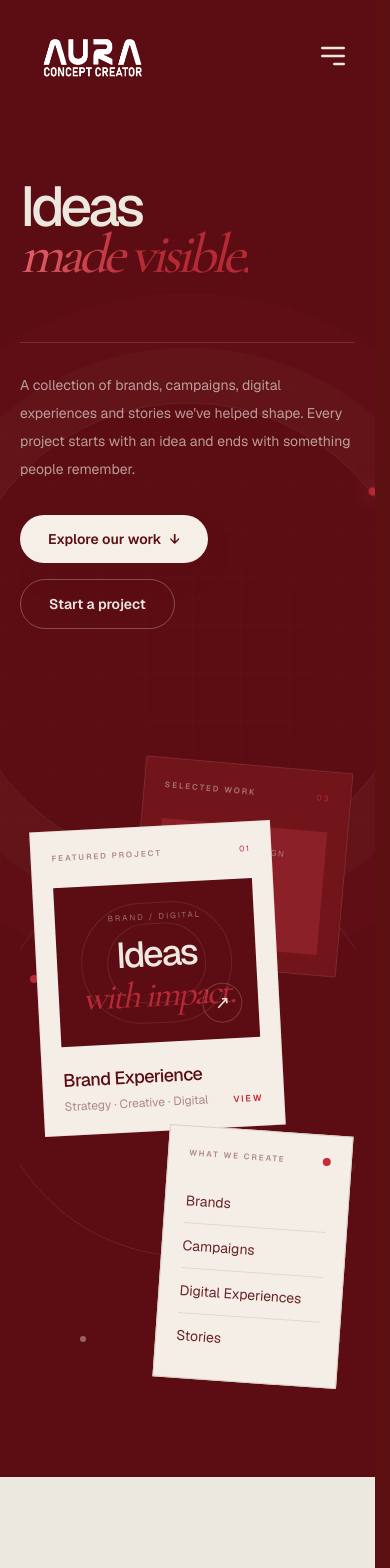
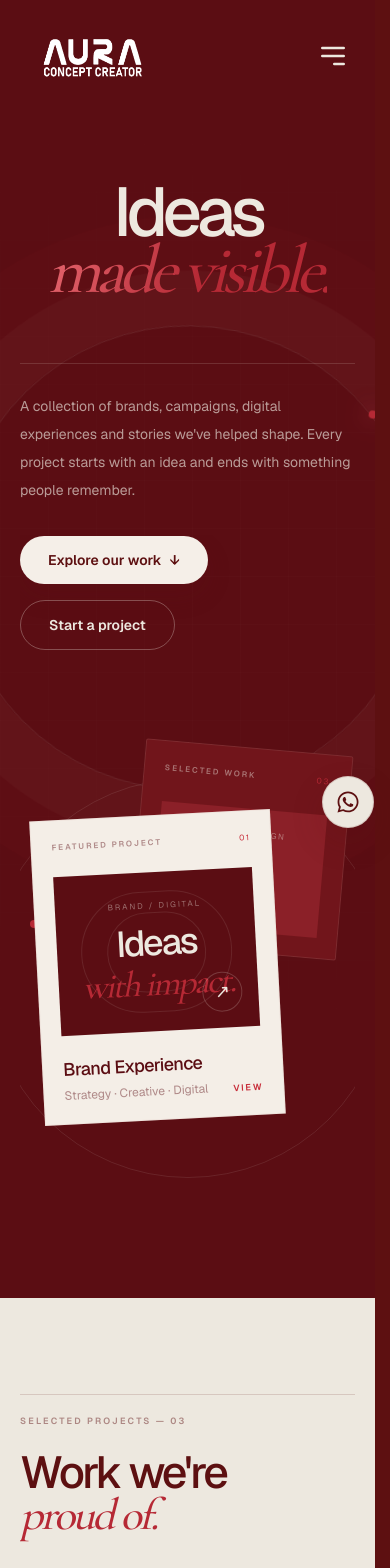
Before and after one commit to RafiaZeeshan14/AuraConceptCreator, a Next.js app: page /portfolio in a window 390 px wide. Shown: the top 1568 px of the page. Built offline with nearby package versions, Linux system fonts and the light colour scheme; what lightswind would draw is missing.

Commit message:
hero section responsiveness added

```diff
--- a/src/app/globals.css
+++ b/src/app/globals.css
@@ -229,6 +229,9 @@ a {
 }
 
 .intro-loader__wordmark {
+  /* Base width for the widest glyph; each letter scales this by its own canvas
+     ratio so every letter shares one scale and optical size. */
+  --letter-w: clamp(54px, 6.5vw, 70px);
   display: flex;
   height: clamp(68px, 8vw, 86px);
   align-items: center;
@@ -238,7 +241,6 @@ a {
 
 .intro-loader__letter {
   display: grid;
-  width: clamp(54px, 6.5vw, 70px);
   height: 100%;
   place-items: center;
   opacity: 0;
@@ -459,11 +461,8 @@ a {
 
   .intro-loader__wordmark {
     height: 52px;
+    --letter-w: 44px;
     gap: 6px;
-  }
-
-  .intro-loader__letter {
-    width: 44px;
   }
 
   .intro-loader__concept {
--- a/src/app/layout.tsx
+++ b/src/app/layout.tsx
@@ -2,6 +2,7 @@ import type { Metadata } from "next";
 import { Cormorant_Garamond, Geist } from "next/font/google";
 
 import { IntroLoader } from "@/components/intro-loader";
+import { WhatsAppButton } from "@/components/whatsapp-button";
 
 import "./globals.css";
 
@@ -39,6 +40,7 @@ export default function RootLayout({
       <body className="flex min-h-full flex-col">
         <IntroLoader />
         {children}
+        <WhatsAppButton />
       </body>
     </html>
   );
--- a/src/components/effects/portfolio-hero-card-stack.tsx
+++ b/src/components/effects/portfolio-hero-card-stack.tsx
@@ -24,7 +24,7 @@ function HeroCardHeader({ label, labelClassName, meta }: HeroCardHeaderProps) {
  */
 export function PortfolioHeroCardStack() {
   return (
-    <div className="about-page-reveal about-delay-3 relative mx-auto h-[680px] w-full max-w-[620px] sm:h-[720px]">
+    <div className="about-page-reveal about-delay-3 relative mx-auto h-[480px] w-full max-w-[620px] sm:h-[720px]">
       {/* Background orbit */}
       <div
         aria-hidden="true"
@@ -32,7 +32,7 @@ export function PortfolioHeroCardStack() {
       />
 
       {/* CARD 01 — BACK */}
-      <div className="absolute right-[3%] top-[7%] w-[62%] rotate-[5deg] rounded-[2px] border border-cream/10 bg-[#71151b] p-5 sm:p-6">
+      <div className="absolute right-[3%] top-[2%] w-[62%] rotate-[5deg] rounded-[2px] border border-cream/10 bg-[#71151b] p-5 sm:top-[7%] sm:p-6">
         <HeroCardHeader
           label="Selected Work"
           labelClassName="text-cream/45"
@@ -55,7 +55,7 @@ export function PortfolioHeroCardStack() {
       </div>
 
       {/* CARD 02 — MAIN */}
-      <div className="absolute left-[5%] top-[16%] z-20 w-[72%] -rotate-[3deg] border border-[#d9b9b3]/20 bg-[#f4eee7] p-5 text-[#5b0d13] sm:p-7">
+      <div className="absolute left-[5%] top-[16%] z-20 w-[72%] -rotate-[3deg] border border-[#d9b9b3]/20 bg-[#f4eee7] p-5 text-[#5b0d13] sm:top-[16%] sm:p-7">
         <HeroCardHeader
           label="Featured Project"
           labelClassName="text-[#5b0d13]/45"
@@ -104,8 +104,8 @@ export function PortfolioHeroCardStack() {
         </div>
       </div>
 
-      {/* CARD 03 — FRONT / WHAT WE CREATE */}
-      <div className="absolute bottom-[2%] right-[3%] z-30 w-[55%] rotate-[4deg] border border-[#d9cfc6] bg-[#f4eee7] p-5 text-[#5b0d13] sm:p-6">
+      {/* CARD 03 — FRONT / WHAT WE CREATE (tablet and up only) */}
+      <div className="absolute bottom-[2%] right-[3%] z-30 hidden w-[55%] rotate-[4deg] border border-[#d9cfc6] bg-[#f4eee7] p-5 text-[#5b0d13] sm:block sm:p-6">
         <HeroCardHeader
           label="What we create"
           labelClassName="text-[#5b0d13]/45"
@@ -135,7 +135,7 @@ export function PortfolioHeroCardStack() {
       />
       <span
         aria-hidden="true"
-        className="absolute bottom-[8%] left-[18%] size-1.5 rounded-full bg-cream/40"
+        className="absolute bottom-[8%] left-[18%] hidden size-1.5 rounded-full bg-cream/40 sm:block"
       />
     </div>
   );
--- a/src/components/intro-loader.tsx
+++ b/src/components/intro-loader.tsx
@@ -2,13 +2,25 @@
 
 import Image from "next/image";
 import { useIntroPhase } from "@/components/effects";
+
+/**
+ * Each glyph is its own PNG, and the letter shapes are not the same width: the
+ * `A` sits on a square canvas while `U`/`R` sit on narrower ones. Since the
+ * letter box is width-constrained, a uniform box would scale the `A` down and
+ * the wordmark would read uneven. `ratio` is each canvas width relative to the
+ * widest one, so every glyph ends up on an identical scale.
+ */
+const LETTER_REFERENCE_WIDTH = 365;
 
 const logoLetters = [
   { src: "/loader-a.png", alt: "A", width: 365, height: 365 },
   { src: "/loader-u.png", alt: "U", width: 309, height: 361 },
   { src: "/loader-r.png", alt: "R", width: 309, height: 365 },
   { src: "/loader-a.png", alt: "A", width: 365, height: 365 },
-];
+].map((letter) => ({
+  ...letter,
+  ratio: letter.width / LETTER_REFERENCE_WIDTH,
+}));
 
 export function IntroLoader() {
   const { phase, closeIntro, isVisible } = useIntroPhase();
@@ -28,7 +40,7 @@ export function IntroLoader() {
       </div>
 
       <div aria-hidden="true" className="intro-loader__topline">
-        <span>Independent creative studio</span>
+        <span>Independent creative agency</span>
         <span>Est. 2025&nbsp;&nbsp;·&nbsp;&nbsp;Worldwide</span>
       </div>
 
@@ -46,7 +58,11 @@ export function IntroLoader() {
 
         <div className="intro-loader__wordmark" aria-hidden="true">
           {logoLetters.map((letter, index) => (
-            <span className="intro-loader__letter" key={`${letter.alt}-${index}`}>
+            <span
+              className="intro-loader__letter"
+              key={`${letter.alt}-${index}`}
+              style={{ width: `calc(var(--letter-w) * ${letter.ratio})` }}
+            >
               <Image
                 src={letter.src}
                 alt=""
--- a/src/components/sections/about-page-content/index.tsx
+++ b/src/components/sections/about-page-content/index.tsx
@@ -27,7 +27,7 @@ export function AboutPageContent() {
           </div>
 
           <div className="my-16 grid gap-10 lg:grid-cols-[1fr_auto] lg:items-end">
-            <h1 className="about-page-reveal about-delay-2 max-w-6xl text-[clamp(3.5rem,9.6vw,9rem)] font-medium leading-[0.82] tracking-[-0.075em]">
+            <h1 className="about-page-reveal about-delay-2 max-w-6xl text-[clamp(4.2rem,9.6vw,9rem)] font-medium leading-[0.82] tracking-[-0.075em]">
               We shape ideas into{" "}
               <span className="about-impact font-editorial font-medium italic">
                 impact.
@@ -243,7 +243,7 @@ export function AboutPageContent() {
         <div className="mx-auto w-full max-w-[1440px]">
 
           {/* Section Header */}
-          <div className="about-reveal mb-20 flex flex-col gap-6 border-b border-wine/15 pb-8 sm:mb-28 sm:flex-row sm:items-end sm:justify-between">
+          <div className="about-reveal mb-4 flex flex-col gap-6 border-b border-wine/15 pb-8 sm:mb-28 sm:flex-row sm:items-end sm:justify-between">
             <div>
               <p className="text-[9px] font-semibold uppercase tracking-[0.28em] text-wine/45 sm:text-[10px]">
                 Our Principles — 04
@@ -270,7 +270,7 @@ export function AboutPageContent() {
             {principles.map((principle) => (
               <article
                 key={principle.number}
-                className="about-principle about-reveal group relative grid gap-8 border-b border-wine/15 py-10 sm:grid-cols-[100px_1fr_auto] sm:items-start sm:py-14"
+                className="about-principle about-reveal group relative grid gap-8 border-b border-wine/15 py-8 sm:grid-cols-[100px_1fr_auto] sm:items-start sm:py-14"
               >
                 <div className="flex items-center gap-3">
                   <span className="text-xs font-semibold text-accent">
--- a/src/components/sections/contact-page/index.tsx
+++ b/src/components/sections/contact-page/index.tsx
@@ -33,10 +33,9 @@ export function ContactPageContent() {
 
           <div className="my-16 max-w-5xl">
             <h1 className="about-page-reveal about-delay-2 text-[clamp(3rem,8.6vw,8rem)] font-medium leading-[0.84] tracking-[-0.075em]">
-              Let&apos;s start
-              <span className="font-editorial font-medium italic">
-                {" "}
-                something.
+              Building brands
+              <span className="about-impact block font-editorial font-medium italic">
+                people remember.
               </span>
             </h1>
 
@@ -149,7 +148,7 @@ export function ContactPageContent() {
           MAP
       ───────────────────────────────────────────── */}
 
-      <section className="relative overflow-hidden bg-cream px-5 py-20 text-wine sm:px-8 sm:py-24 lg:px-14 lg:py-28">
+      <section className="relative overflow-hidden bg-cream px-5 py-15 text-wine sm:px-8 sm:py-24 lg:px-14 lg:py-28">
         <div className="mx-auto w-full max-w-[1440px]">
           <div className="flex flex-wrap items-end justify-between gap-6">
             <div>
@@ -163,7 +162,7 @@ export function ContactPageContent() {
               <h2 className="mt-8 text-[clamp(2rem,4.4vw,3.8rem)] font-medium leading-[0.94] tracking-[-0.06em]">
                 Visit the{" "}
                 <span className="font-editorial italic text-accent">
-                  studio.
+                  office.
                 </span>
               </h2>
             </div>
--- a/src/components/sections/meet-the-team/index.tsx
+++ b/src/components/sections/meet-the-team/index.tsx
@@ -28,8 +28,7 @@ export function MeetTheTeam() {
               id="meet-the-team-title"
               className="section-reveal section-reveal--delay-1 mt-6 w-max max-w-full text-[clamp(3.7rem,7.4vw,7.4rem)] font-medium leading-[0.82] tracking-[-0.075em]"
             >
-              <span className="block whitespace-nowrap">People</span>
-              <span className="block whitespace-nowrap">behind</span>
+              <span className="block lg:whitespace-nowrap">People behind</span>
               <span className="about-impact block font-editorial italic">the work.</span>
             </h2>
           </div>
--- a/src/components/sections/portfolio/PortfolioHero.tsx
+++ b/src/components/sections/portfolio/PortfolioHero.tsx
@@ -21,7 +21,7 @@ export function PortfolioHero() {
           {/* LEFT — HERO CONTENT */}
           <div className="-translate-y-6 sm:-translate-y-8 lg:-translate-y-10">
             <div className="my-16 grid gap-10 lg:grid-cols-[1fr_auto] lg:items-end">
-              <h1 className="about-page-reveal about-delay-2 max-w-6xl text-[clamp(3.5rem,9.6vw,9rem)] font-medium leading-[0.82] tracking-[-0.075em]">
+              <h1 className="about-page-reveal about-delay-2 max-w-6xl text-center text-[clamp(4.3rem,9.6vw,9rem)] font-medium leading-[0.82] tracking-[-0.075em] sm:text-left">
                 Ideas
                 <br />
                 <span className="about-impact font-editorial font-medium italic text-accent">
--- a/src/components/sections/pricing-page/index.tsx
+++ b/src/components/sections/pricing-page/index.tsx
@@ -254,7 +254,7 @@ export function PricingPageContent() {
               <article
                 key={plan.label}
                 className={cn(
-                  "flex flex-col rounded-[28px] border p-6 sm:p-7 md:min-h-[600px]",
+                  "flex flex-col rounded-[28px] border p-5 sm:p-7 md:min-h-[600px]",
                   plan.featured
                     ? "border-[#5d1011] bg-[#5d1011] text-[#f2ece7] shadow-[0_16px_30px_rgba(28,3,4,0.18)]"
                     : "border-[#d8cbc1] bg-[#f8f4f0] text-[#4f1d1f] shadow-[0_10px_26px_rgba(40,7,9,0.04)]",
@@ -295,7 +295,7 @@ export function PricingPageContent() {
                 {plan.heading && (
                   <h3
                     className={cn(
-                      "mt-5 text-[22px] font-medium leading-[1.15] tracking-[-0.03em]",
+                      "mt-5 text-[19px] font-medium leading-[1.15] tracking-[-0.03em] sm:text-[22px]",
                       plan.featured ? "text-[#f2ece7]" : "text-[#4f1d1f]",
                     )}
                   >
@@ -323,7 +323,7 @@ export function PricingPageContent() {
 
                 {plan.description && (
                   <p className={cn(
-                    "mt-5 max-w-xs text-sm leading-6",
+                    "mt-5 max-w-xs text-[13px] leading-6 sm:text-sm",
                     plan.featured ? "text-[#f3dfe4]" : "text-[#6e585d]",
                   )}>{plan.description}</p>
                 )}
@@ -340,12 +340,12 @@ export function PricingPageContent() {
                     )}
 
                     <div className="mt-1 flex items-end gap-2">
-                      <span className="text-[clamp(2.3rem,3vw,4rem)] font-medium tracking-[-0.06em]">
+                      <span className="text-[27px] font-medium tracking-[-0.06em] sm:text-[clamp(2.3rem,3vw,4rem)]">
                         {plan.price}
                       </span>
                       {plan.suffix && (
                         <span className={cn(
-                          "pb-2 text-[14px] font-medium",
+                          "pb-1.5 text-[12px] font-medium sm:pb-2 sm:text-[14px]",
                           plan.featured ? "text-[#e9c4ca]" : "text-[#6a4d51]",
                         )}>{plan.suffix}</span>
                       )}
@@ -361,7 +361,7 @@ export function PricingPageContent() {
                 )}
 
                 {plan.meta && (
-                  <dl className="mt-6 space-y-2.5 border-t pt-5 text-[13px] leading-5" style={{ borderColor: plan.featured ? "rgb(240 223 226 / 25%)" : "rgb(216 203 193 / 100%)" }}>
+                  <dl className="mt-5 space-y-2.5 border-t pt-5 text-[12px] leading-5 sm:mt-6 sm:text-[13px]" style={{ borderColor: plan.featured ? "rgb(240 223 226 / 25%)" : "rgb(216 203 193 / 100%)" }}>
                     {plan.meta.map((row) => (
                       <div key={row.label} className="flex flex-wrap gap-x-3">
                         <dt className={cn(
@@ -378,11 +378,11 @@ export function PricingPageContent() {
                   </dl>
                 )}
 
-                <ul className="mt-7 space-y-3.5">
+                <ul className="mt-6 space-y-3 sm:mt-7 sm:space-y-3.5">
                   {plan.features.map((feature) => (
-                    <li key={feature} className="flex items-start gap-3 text-[15px] leading-6">
+                    <li key={feature} className="flex items-start gap-2.5 text-[13.5px] leading-6 sm:gap-3 sm:text-[15px]">
                       <span className={[
-                        "mt-1 grid size-4 shrink-0 place-items-center rounded-full text-[10px] font-bold",
+                        "mt-1 grid size-3.5 shrink-0 place-items-center rounded-full text-[9px] font-bold sm:size-4 sm:text-[10px]",
                         plan.featured ? "bg-[#f4eef0] text-[#5d1011]" : "bg-[#5d1011] text-white",
                       ].join(" ")}>
                         <FiCheck />
@@ -392,11 +392,11 @@ export function PricingPageContent() {
                   ))}
                 </ul>
 
-                <div className="mt-auto pt-8">
+                <div className="mt-auto pt-7 sm:pt-8">
                   <Link
                     href="/contact#contact-form"
                     className={[
-                      "block w-full cursor-pointer rounded-full border px-5 py-3 text-center text-sm font-semibold transition-transform hover:-translate-y-0.5",
+                      "block w-full cursor-pointer rounded-full border px-5 py-3 text-center text-[13px] font-semibold transition-transform hover:-translate-y-0.5 sm:text-sm",
                       plan.featured
                         ? "border-[#f2e1e5] bg-[#f3efe9] text-[#5d1011]"
                         : "border-[#6a4f52]/50 bg-transparent text-[#5d1011] hover:bg-[#f1e8e2]",
--- a/src/components/sections/why-choose-aura/index.tsx
+++ b/src/components/sections/why-choose-aura/index.tsx
@@ -42,16 +42,7 @@ export function WhyChooseAura() {
               connections.
             </p>
 
-            <div className="mt-8 inline-flex items-center gap-4 text-[10px] font-semibold uppercase tracking-[0.2em]">
-              <span className="grid size-12 place-items-center rounded-full bg-wine text-cream shadow-[0_12px_28px_rgba(93,16,17,0.22)]">
-                <span className="text-xl normal-case">
-                  →
-                </span>
-              </span>
-
-              Let&apos;s create impact
             </div>
-          </div>
 
           {/* CENTER ORBIT */}
           <div
--- /dev/null
+++ b/src/components/whatsapp-button.tsx
@@ -0,0 +1,25 @@
+import { FaWhatsapp } from "react-icons/fa";
+
+import { contactDetails } from "@/data/contact-page";
+
+/** wa.me needs the number in international form — digits only, no `+`. */
+const whatsappNumber = contactDetails.phoneLink.replace(/\D/g, "");
+
+const whatsappUrl = `https://wa.me/${whatsappNumber}?text=${encodeURIComponent(
+  "Hi Aura Concept Creator! I'd like to discuss a project.",
+)}`;
+
+/** Floating chat shortcut, shown on every page. */
+export function WhatsAppButton() {
+  return (
+    <a
+      href={whatsappUrl}
+      target="_blank"
+      rel="noreferrer"
+      aria-label="Chat with us on WhatsApp"
+      className="group fixed right-4 bottom-4 z-[9990] grid size-13 place-items-center rounded-full border border-wine/15 bg-cream text-wine shadow-[0_14px_34px_rgba(93,16,17,0.16)] transition-all duration-300 hover:-translate-y-0.5 hover:border-accent hover:bg-accent hover:text-cream hover:shadow-[0_18px_40px_rgba(182,41,53,0.32)] focus-visible:outline-none focus-visible:ring-2 focus-visible:ring-accent/50 focus-visible:ring-offset-2 focus-visible:ring-offset-cream sm:right-7 sm:bottom-7"
+    >
+      <FaWhatsapp className="size-6 transition-transform duration-300 group-hover:scale-110" />
+    </a>
+  );
+}
```
